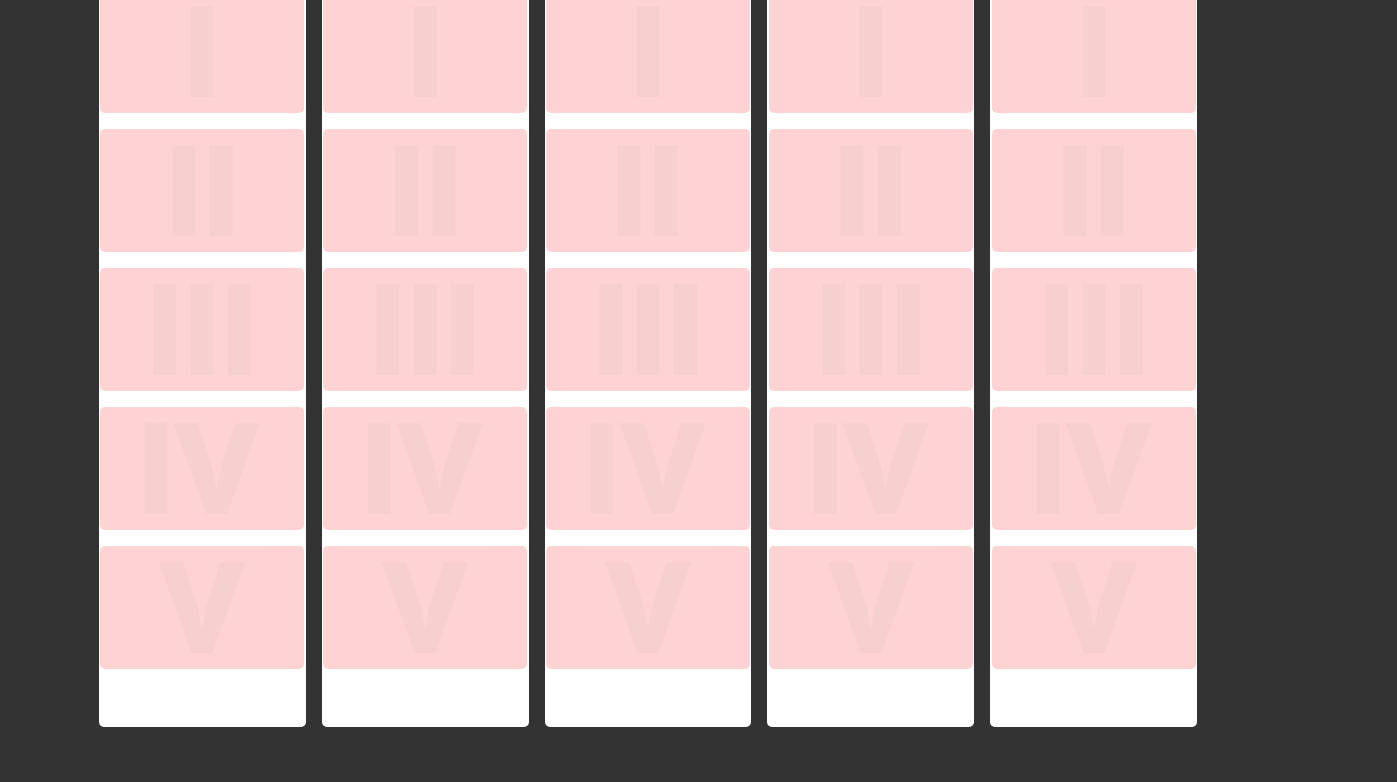
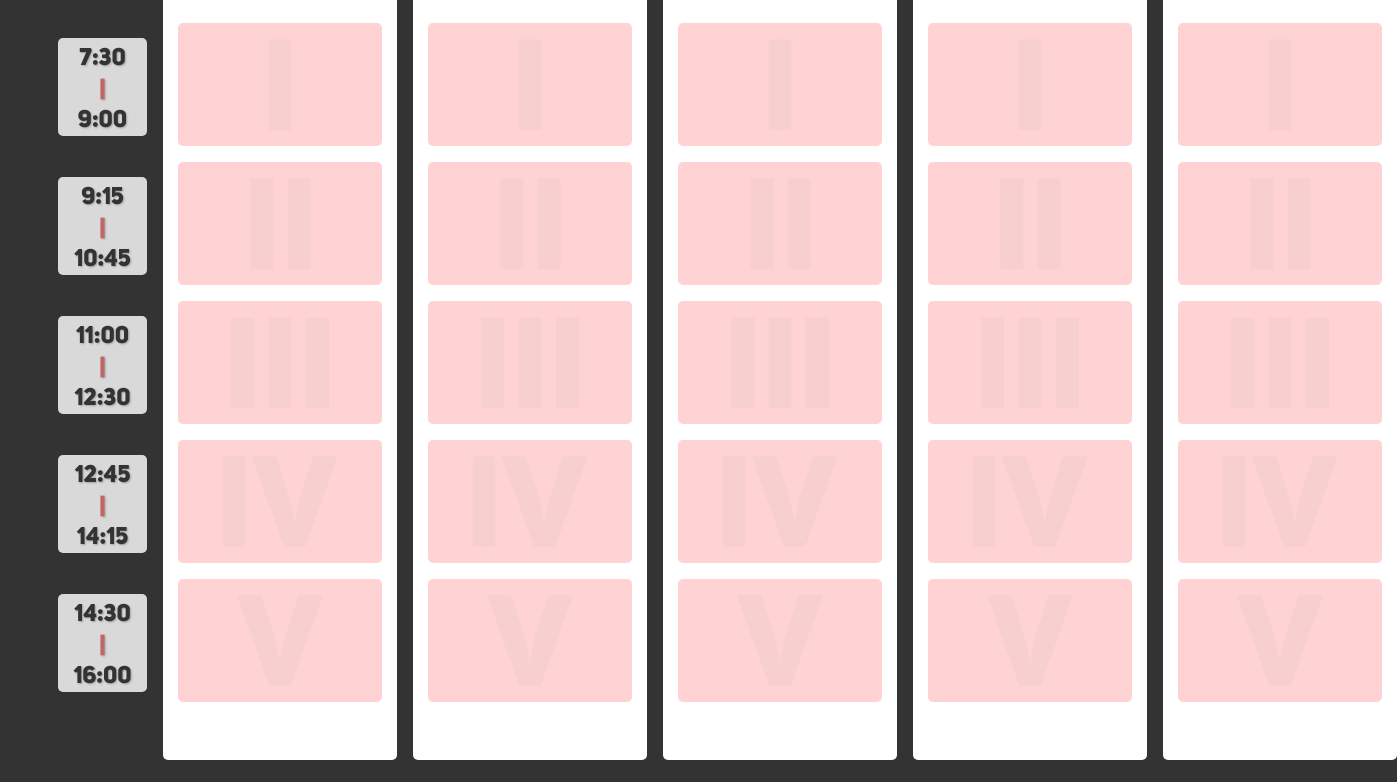
Before and after one commit to Whatys/React-Schedule_Website, a plain HTML site: page index.html in a window 1280 px wide. Shown: the part 170-952 px from the top of the page, 1397 px wide, since content can reach past the window. Drawn offline with Linux system fonts and the light colour scheme.

Commit message:
Blocks_with_time

```diff
--- a/index.html
+++ b/index.html
@@ -27,6 +27,39 @@
         <div class="schedule-row">
 
             <div class="schedule__time">
+
+<!-- ============== * Block 1 * ================= -->
+
+                <div class="schedule__time-block">
+                    <p>7:30</p>
+                    <p>|</p>
+                    <p>9:00</p>
+                </div>
+<!-- ============== * Block 2 * ================= -->
+                <div class="schedule__time-block">
+                    <p>9:15</p>
+                    <p>|</p>
+                    <p>10:45</p>
+                </div>
+<!-- ============== * Block 3 * ================= -->
+                <div class="schedule__time-block">
+                    <p>11:00</p>
+                    <p>|</p>
+                    <p>12:30</p>
+                </div>
+<!-- ============== * Block 4 * ================= -->
+                <div class="schedule__time-block">
+                    <p>12:45</p>
+                    <p>|</p>
+                    <p>14:15</p>
+                </div>
+<!-- ============== * Block 5 * ================= -->
+                <div class="schedule__time-block">
+                    <p>14:30</p>
+                    <p>|</p>
+                    <p>16:00</p>
+                </div>
+
 
             </div>
 
--- a/style.css
+++ b/style.css
@@ -1,5 +1,10 @@
 body{
     background-color:#333333;
+    min-height: 900px;
+}
+
+.schedule__content{
+    padding: 100px 50px;
 }
 
 
@@ -13,15 +18,13 @@ body{
 }
 
 .schedule__lessons{
-    margin: 50px;
-    padding: 25px;
     display: flex;
     flex-direction: row;
 
 }
 
 .schedule__lessons-block{
-    width: 234px;
+    min-width: 234px;
     height: 822px;
     background-color: #ffffff;
     border-radius: 5px;
@@ -54,6 +57,7 @@ body{
 }
 
 .schedule__title-block p{
+    font-family: "Uni-Sans";
     position: relative;
     bottom: 10px;
 
@@ -88,3 +92,41 @@ body{
 .lesson-5{
     background-image: url('./Images/lesson_5.png');
 }
+
+.schedule__time{
+    padding-top: 59px;
+}
+.schedule__time-block{
+    margin-top:41px;
+    width: 89px;
+    height: 98px;
+    background-color: #D9D9D9;
+    border-radius: 5px;
+    text-align: center;
+    font-weight: 900;
+    display: flex;
+    justify-content: center;
+    align-items: center;
+    flex-direction: column;
+}
+
+
+.schedule__time-block p{
+    font-family: "Uni-Sans";
+    color: #333333;
+    margin: 0;
+    padding: 0;
+    font-weight: 900;
+    font-size: 24px;
+    /*text-shadow: 0 2px 4px 0 #00000040 25%;*/
+    text-shadow: 1px 1px 2px #00000040;
+}
+
+.schedule__time-block p:nth-child(2){
+    color: #C16666;
+}
+
+.schedule-row{
+    display: flex;
+    flex-direction: row;
+}
```
